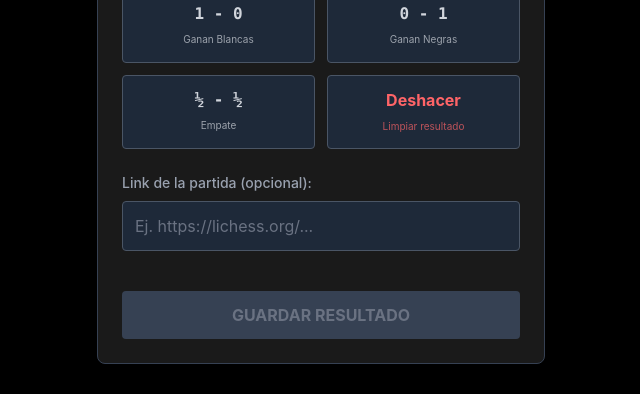
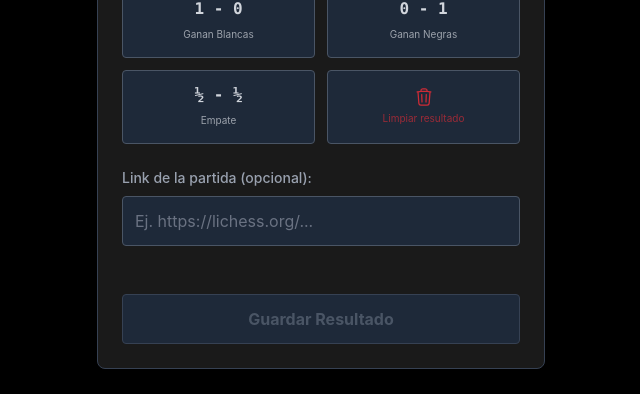
Before and after one commit to alexa11235/Mancos-Chess, a React (Vite) app: page / in a window 1280 px wide. Both pictures are taken after a click on the element "SUBIR RESULTADOS". Shown: the part 331-725 px from the top of the page, without its empty margins (319-959 px from the left). Built offline with nearby package versions, Linux system fonts and the light colour scheme; no server answers; the database is empty.

Commit message:
improved submit results feature look

```diff
--- a/src/components/SubmitResultModal.jsx
+++ b/src/components/SubmitResultModal.jsx
@@ -91,13 +91,21 @@
                 ½ - ½<br/><span className="text-[10px] font-sans font-normal opacity-70">Empate</span>
               </button>
 
-              {/* NUEVO BOTÓN PARA BORRAR/DESHACER */}
+              {/* BOTÓN PARA BORRAR/DESHACER (Tonos rojos más suaves) */}
               <button
                 type="button"
                 onClick={() => setResult('BORRAR')}
-                className={`py-3 rounded border font-sans font-bold transition-colors ${result === 'BORRAR' ? 'bg-red-600 border-red-400 text-white' : 'bg-gray-800 border-gray-600 text-red-400 hover:bg-gray-700 hover:text-red-300'}`}
+                className={`py-2 rounded border font-sans font-bold transition-colors flex flex-col items-center justify-center ${
+                  result === 'BORRAR'
+                    ? 'bg-red-800/65 border-red-800/20 text-red-100'
+                    : 'bg-gray-800 border-gray-600 text-red-500/80 hover:bg-gray-700 hover:text-red-400'
+                }`}
               >
-                Deshacer<br/><span className="text-[10px] font-normal opacity-70">Limpiar resultado</span>
+                {/* Ícono SVG de bote de basura */}
+                <svg xmlns="http://www.w3.org/2000/svg" fill="none" viewBox="0 0 24 24" strokeWidth="1.5" stroke="currentColor" className="w-5 h-5 mb-1">
+                  <path strokeLinecap="round" strokeLinejoin="round" d="M14.74 9l-.346 9m-4.788 0L9.26 9m9.968-3.21c.342.052.682.107 1.022.166m-1.022-.165L18.16 19.673a2.25 2.25 0 01-2.244 2.077H8.084a2.25 2.25 0 01-2.244-2.077L4.772 5.79m14.456 0a48.108 48.108 0 00-3.478-.397m-12 .562c.34-.059.68-.114 1.022-.165m0 0a48.11 48.11 0 013.478-.397m7.5 0v-.916c0-1.18-.91-2.164-2.09-2.201a51.964 51.964 0 00-3.32 0c-1.18.037-2.09 1.022-2.09 2.201v.916m7.5 0a48.667 48.667 0 00-7.5 0" />
+                </svg>
+                <span className="text-[10px] font-normal opacity-70">Limpiar resultado</span>
               </button>
             </div>
           </div>
@@ -114,13 +122,17 @@
             />
           </div>
 
-          {/* Botón de Enviar */}
+          {/* BOTÓN DE GUARDAR CORREGIDO */}
           <button
-            type="submit"
-            disabled={selectedMatch === '' || result === ''}
-            className="w-full bg-green-600 hover:bg-green-500 disabled:bg-gray-700 disabled:text-gray-500 text-white font-bold py-3 rounded transition-colors mt-4"
+            type="submit" // <-- Esto es lo que faltaba para que active el form
+            disabled={!selectedMatch || !result}
+            className={`w-full py-3 rounded font-bold transition-colors mt-6 ${
+              !selectedMatch || !result
+                ? 'bg-gray-800 text-gray-600 cursor-not-allowed border border-gray-700'
+                : 'bg-green-800/80 hover:bg-green-700 border border-green-700/50 text-green-100 shadow-md'
+            }`}
           >
-            GUARDAR RESULTADO
+            Guardar Resultado
           </button>
         </form>
       </div>
```
